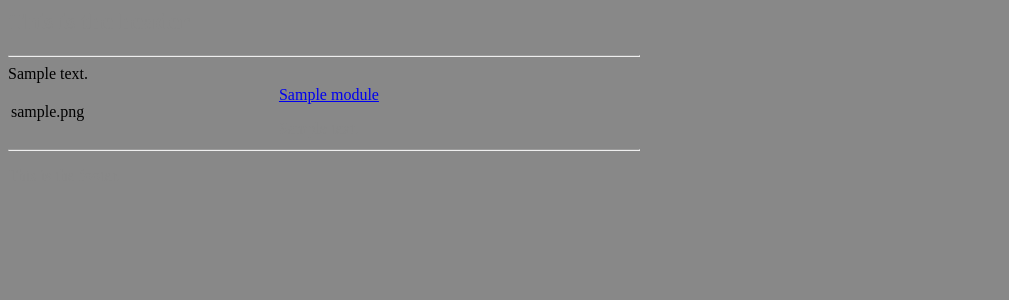
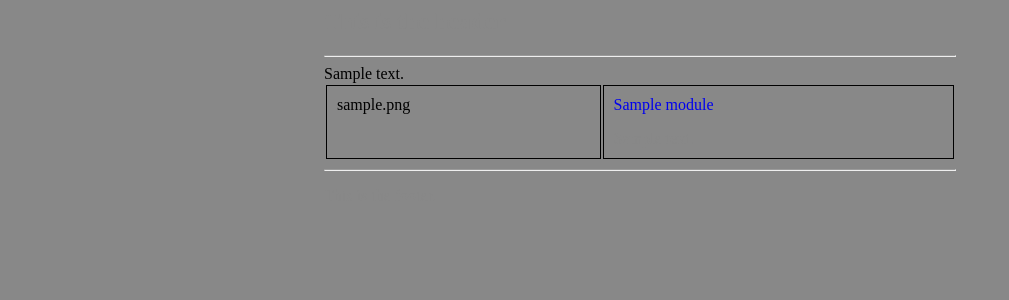
Before and after one commit to Prodge/videoModules, a PHP site: page / in a window 1280 px wide. Shown: the top 300 px of the page, without its empty margins (0-1009 px from the left). Run offline with PHP 8.4, Linux system fonts and the light colour scheme; tables that the repository leaves empty or names only in its code hold one stand-in row (values such as "Sample post").

Commit message:
various additions and changes

```diff
--- a/style.php
+++ b/style.php
@@ -7,7 +7,8 @@
 <style>
     .wrapper{
         width: 50%;
-        margin: 0px;
+        margin-left: auto;
+        margin-right: auto;
     }
 
     body{
@@ -24,22 +25,34 @@
 
     a:link {
         color:<?php echo $settings['link_color']; ?>;
+        text-decoration: none;
     }
-
     a:visited {
         color:<?php echo $settings['link_color']; ?>;
+        text-decoration: none;
     }
-
     a:hover {
         color:<?php echo $settings['link_over_color']; ?>;
+        text-decoration: none;
     }
-
     a:active {
         color:<?php echo $settings['link_color']; ?>;
+        text-decoration: none;
     }
 
     table{
-        border-width: 1;
+        width: 90%;
+    }
+    th, td {
+        border: 1px solid black;
+    }
+    th{
+        text-align: left;
+    }
+    td {
+        padding: 10px;
+        vertical-align: top;
     }
 
+
 </style>
```
